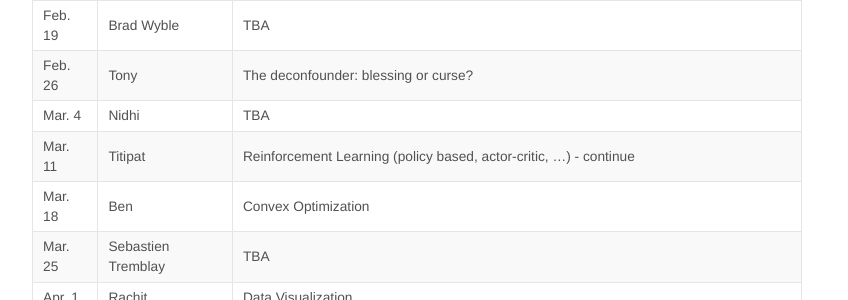
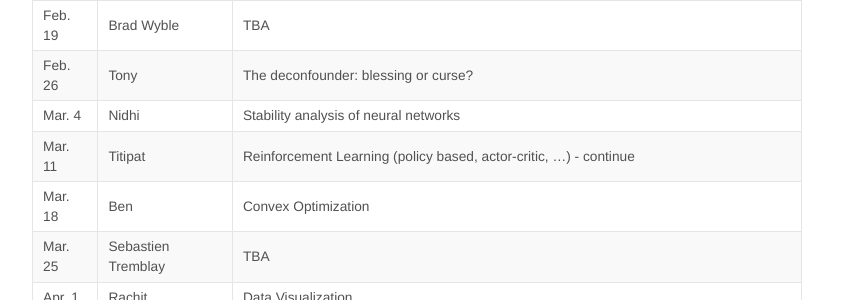
Before and after one commit to KordingLab/KordingLab.github.io, a Jekyll site: the page built from _posts/2018-08-29-upcoming-lab-teaching.md, in a window 1280 px wide and 900 px high, scrolled down 601 px. Shown: the part 152-452 px from the top of the window, without its empty margins (223-1071 px from the left). Built offline with Jekyll 4.4.1, drawn with Linux system fonts in a browser that asks for light colours; nearby versions of some CDN libraries; comment, search, counter and statistics services are not loaded.

Commit message:
Update 2018-08-29-upcoming-lab-teaching.md

```diff
--- a/_posts/2018-08-29-upcoming-lab-teaching.md
+++ b/_posts/2018-08-29-upcoming-lab-teaching.md
@@ -25,7 +25,7 @@ Get on the listserve for announcements: https://groups.google.com/forum/#!forum/
 | Feb. 12 |  |  |
 | Feb. 19 | Brad Wyble | TBA |
 | Feb. 26 | Tony | The deconfounder: blessing or curse? |
-| Mar. 4 | Nidhi | TBA |
+| Mar. 4 | Nidhi | Stability analysis of neural networks |
 | Mar. 11 | Titipat | Reinforcement Learning (policy based, actor-critic, ...) - continue |
 | Mar. 18 | Ben | Convex Optimization |
 | Mar. 25 | Sebastien Tremblay | TBA |
```
